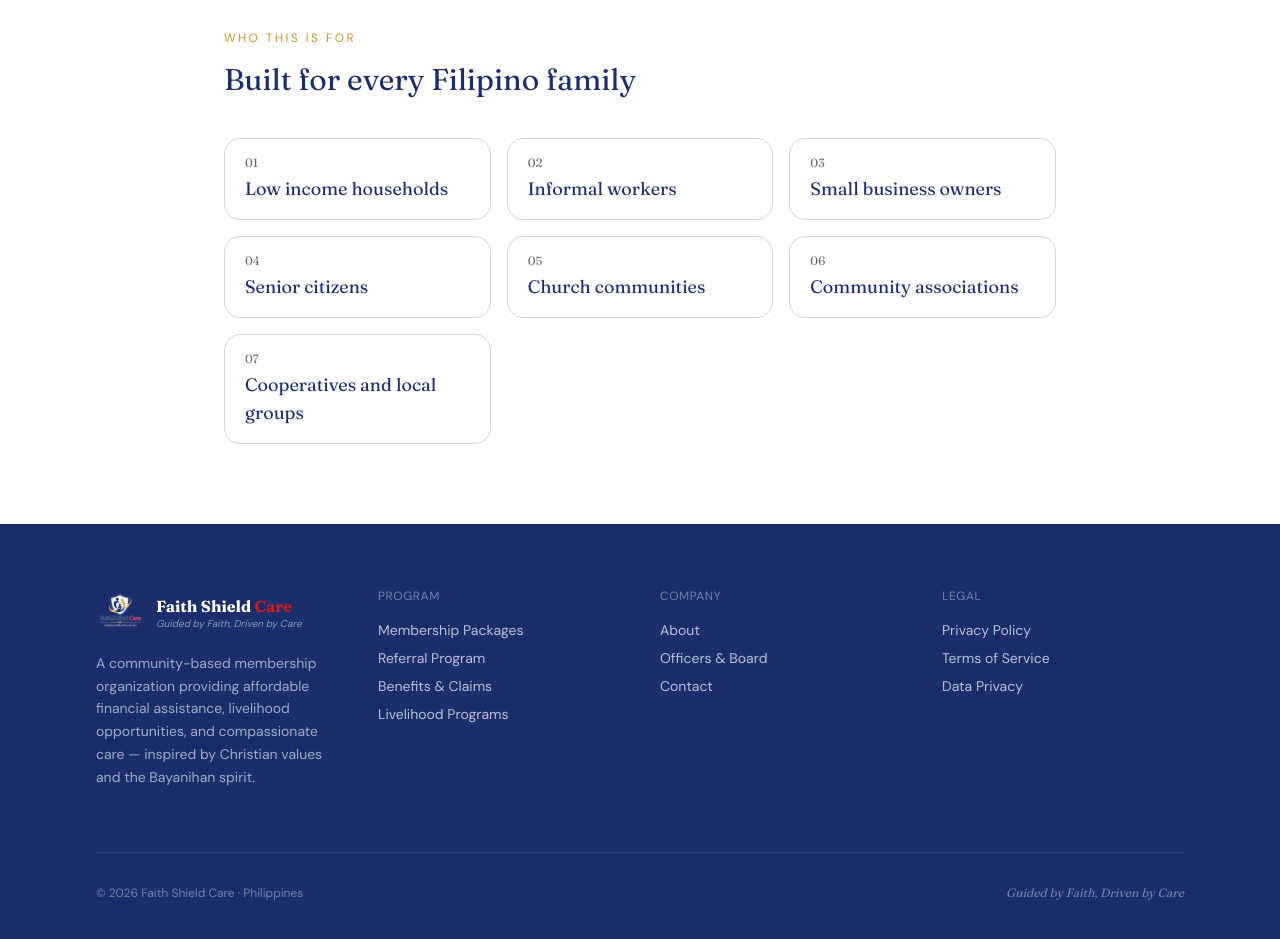
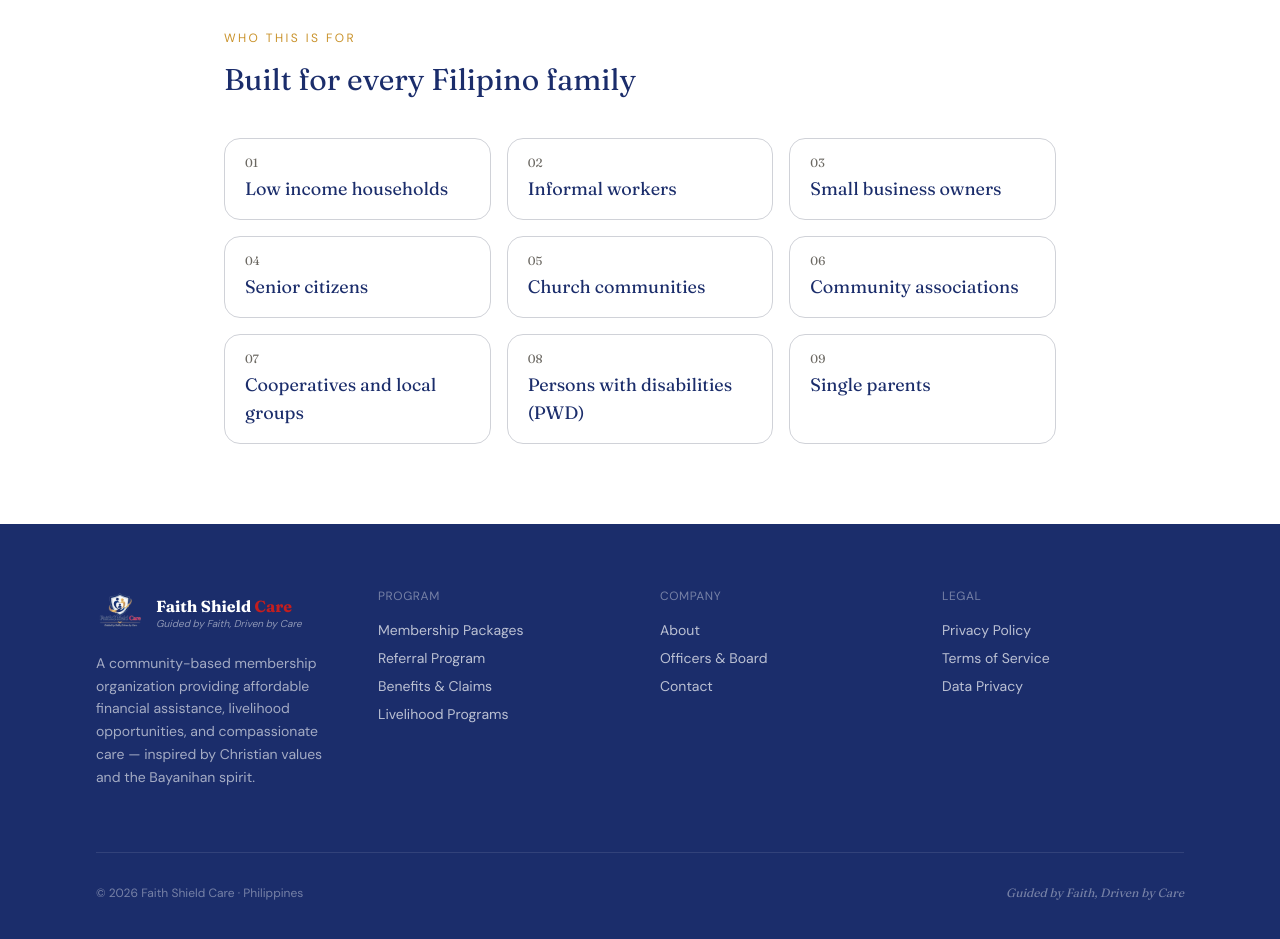
Before and after one commit to plaxorizor/GPSCv2, a React (Vite) app: page /membership in a window 1280 px wide. Shown: the part 2680-3619 px from the top of the page. Built offline with nearby package versions, Linux system fonts and the light colour scheme; no server answers.

Commit message:
feat: require input fields in contact form and update membership audience list

```diff
--- a/src/pages/visitor/nav/Contact.tsx
+++ b/src/pages/visitor/nav/Contact.tsx
@@ -78,8 +78,8 @@ const Contact: React.FC = () => {
                                 }}
                                 className="space-y-4"
                             >
-                                <input type="text" placeholder="Full name" className="border-fsc-cream-dark w-full rounded-xl border px-4 py-3" />
-                                <input type="email" placeholder="Email" className="border-fsc-cream-dark w-full rounded-xl border px-4 py-3" />
+                                <input required type="text" placeholder="Full name" className="border-fsc-cream-dark w-full rounded-xl border px-4 py-3" />
+                                <input required type="email" placeholder="Email" className="border-fsc-cream-dark w-full rounded-xl border px-4 py-3" />
                                 <select className="border-fsc-cream-dark w-full rounded-xl border px-4 py-3">
                                     <option>Membership inquiry</option>
                                     <option>Claims question</option>
@@ -88,6 +88,7 @@ const Contact: React.FC = () => {
                                     <option>Other</option>
                                 </select>
                                 <textarea
+                                    required
                                     rows={4}
                                     placeholder="Your message"
                                     className="border-fsc-cream-dark w-full rounded-xl border px-4 py-3"
--- a/src/pages/visitor/nav/Membership.tsx
+++ b/src/pages/visitor/nav/Membership.tsx
@@ -183,7 +183,7 @@ const Membership: React.FC = () => {
                     <div className="text-xs tracking-[0.2em] uppercase text-fsc-green mb-4">Who this is for</div>
                     <h2 className="font-display text-3xl text-fsc-navy mb-10">Built for every Filipino family</h2>
                     <div className="grid sm:grid-cols-2 md:grid-cols-3 gap-4">
-                        {["Low income households", "Informal workers", "Small business owners", "Senior citizens", "Church communities", "Community associations", "Cooperatives and local groups"].map((m, i) => (
+                        {["Low income households", "Informal workers", "Small business owners", "Senior citizens", "Church communities", "Community associations", "Cooperatives and local groups", "Persons with disabilities (PWD)", "Single parents"].map((m, i) => (
                             <div key={i} className="border border-fsc-cream-dark rounded-2xl px-5 py-4">
                                 <div className="font-display text-xs text-fsc-stone mb-1">0{i + 1}</div>
                                 <div className="font-display text-lg text-fsc-navy">{m}</div>
```
